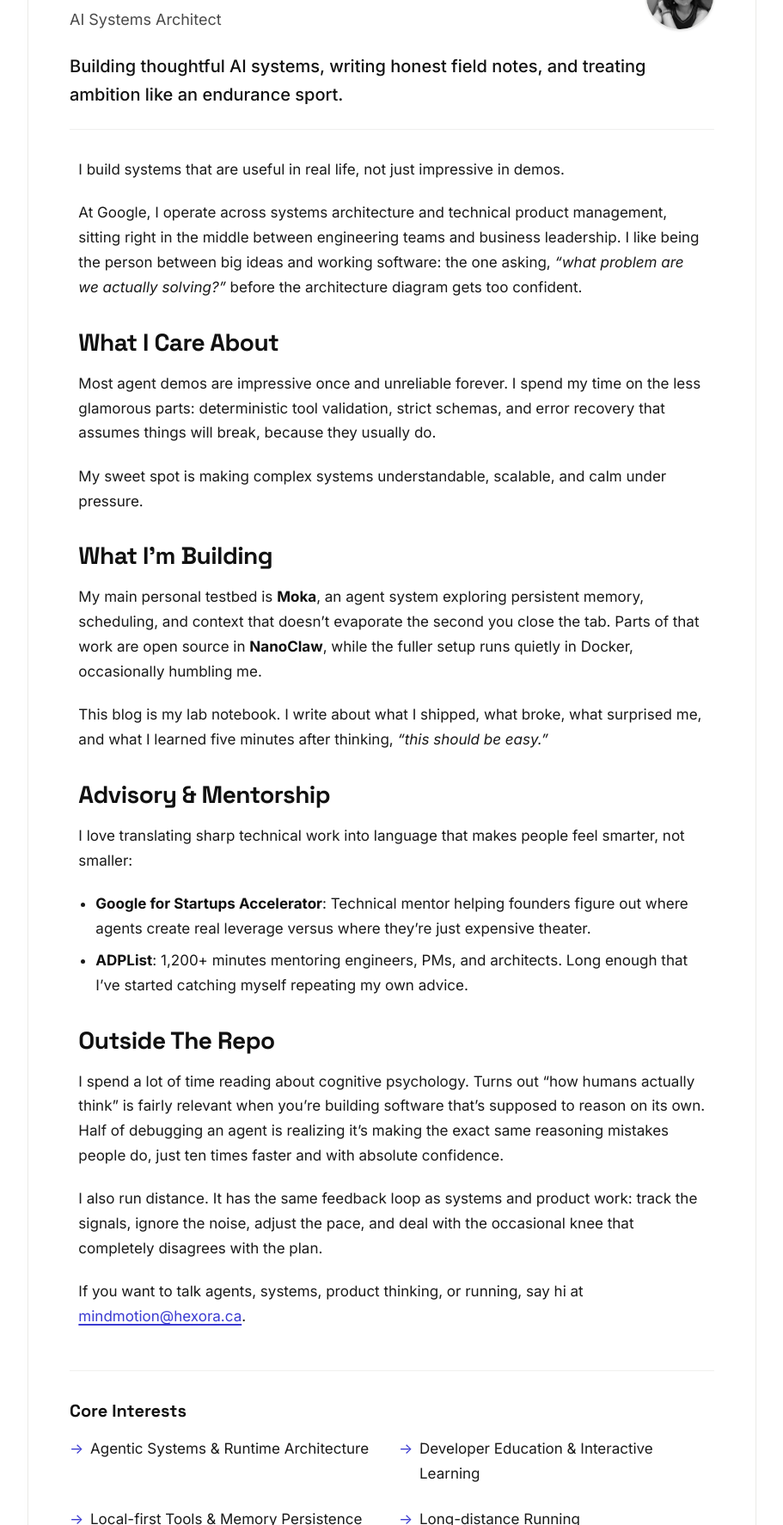
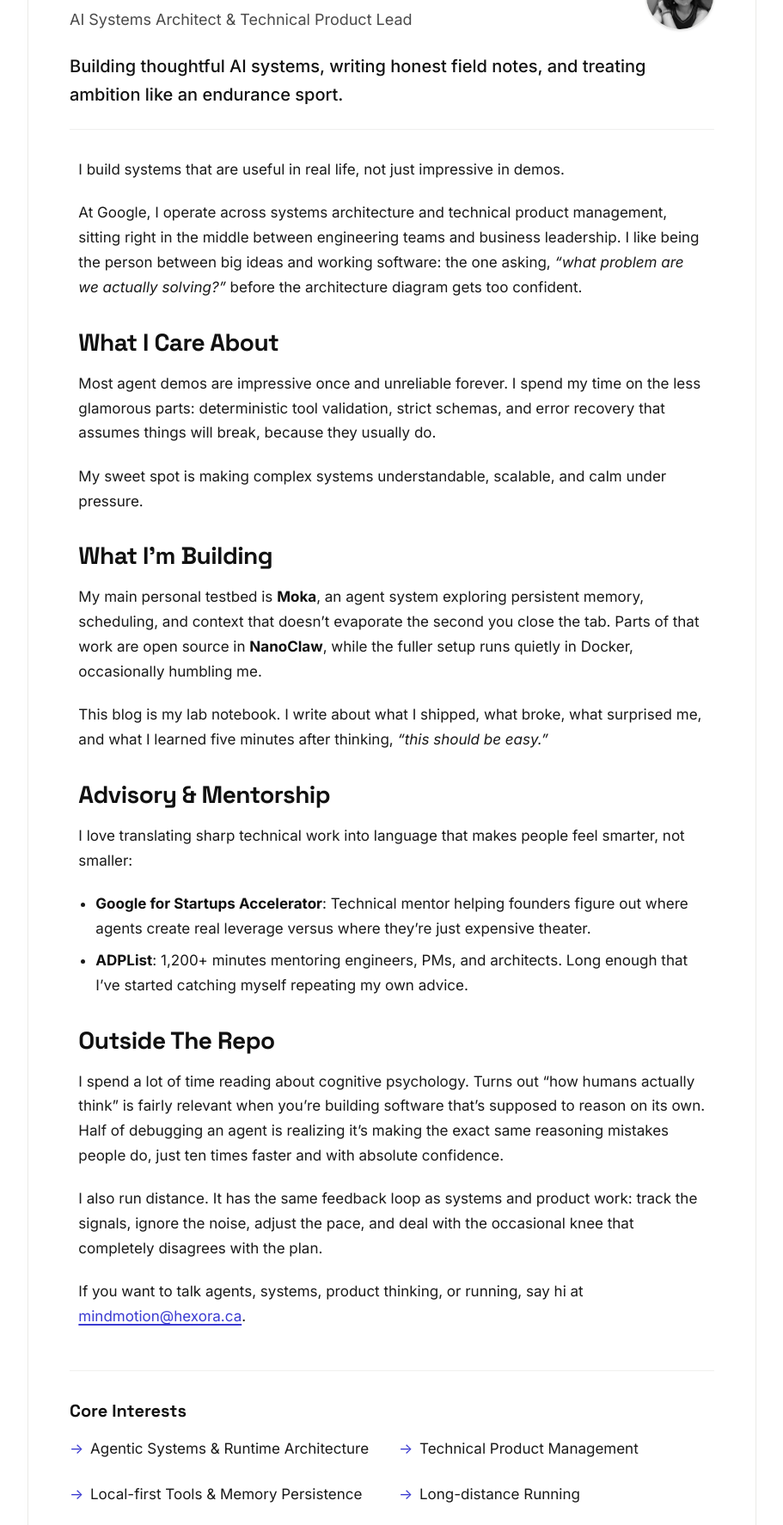
Before and after one commit to mmaryam2020/blog, an Astro site: page /about in a window 1280 px wide. Shown: the part 286-2060 px from the top of the page at 86% size, without its empty margins (184-1095 px from the left). Built offline with nearby package versions, Linux system fonts and the light colour scheme; Astro itself is replaced by a stand-in of ours.

```diff
--- a/src/content/about/me.md
+++ b/src/content/about/me.md
@@ -1,7 +1,7 @@
 ---
 title: "Meet Maryam Moadeli"
 name: "Maryam Moadeli"
-role: "AI Systems Architect"
+role: "AI Systems Architect & Technical Product Lead"
 avatarText: "M"
 avatarImage: "/maryam_bw.jpg"
 github: "https://github.com/mmaryam2020"
@@ -10,7 +10,7 @@ linkedin: "https://www.linkedin.com/in/maryammo/"
 email: "mindmotion@hexora.ca"
 interests:
   - "Agentic Systems & Runtime Architecture"
-  - "Developer Education & Interactive Learning"
+  - "Technical Product Management"
   - "Local-first Tools & Memory Persistence"
   - "Long-distance Running"
 ---
```
